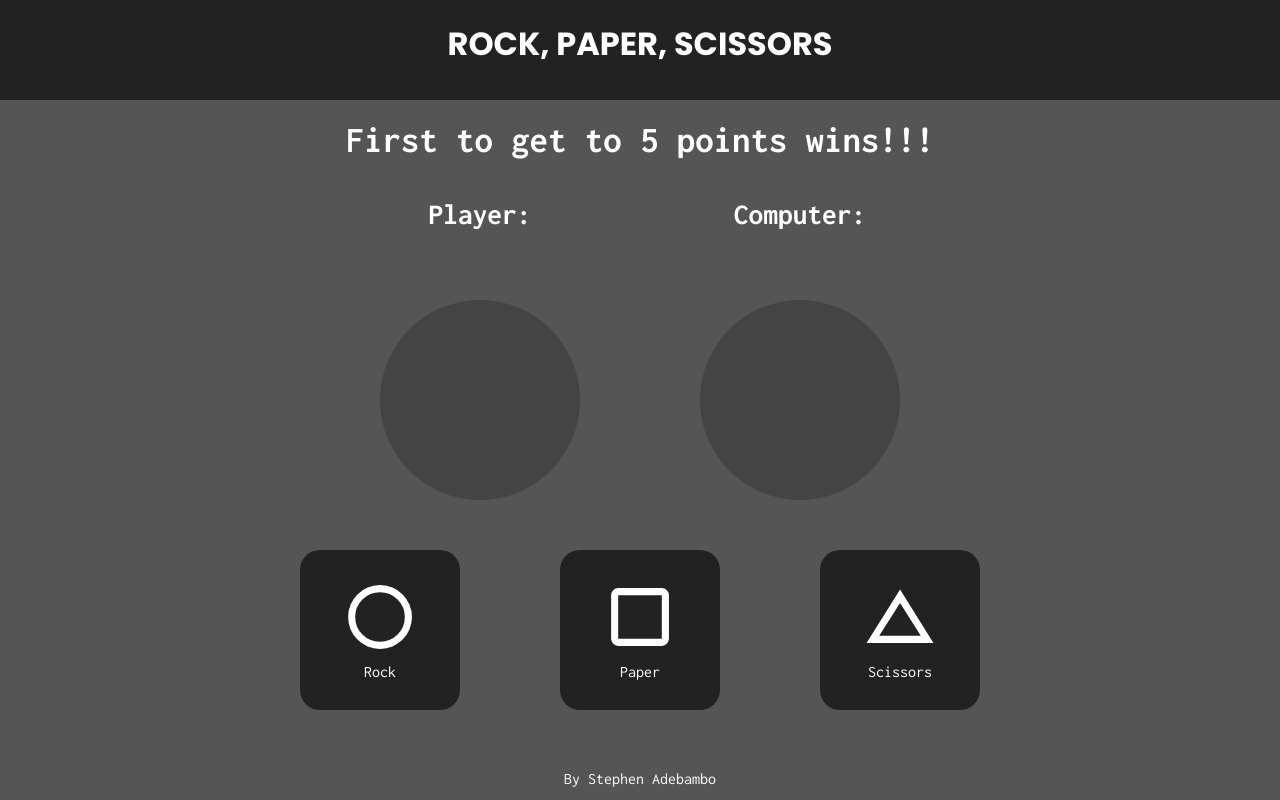
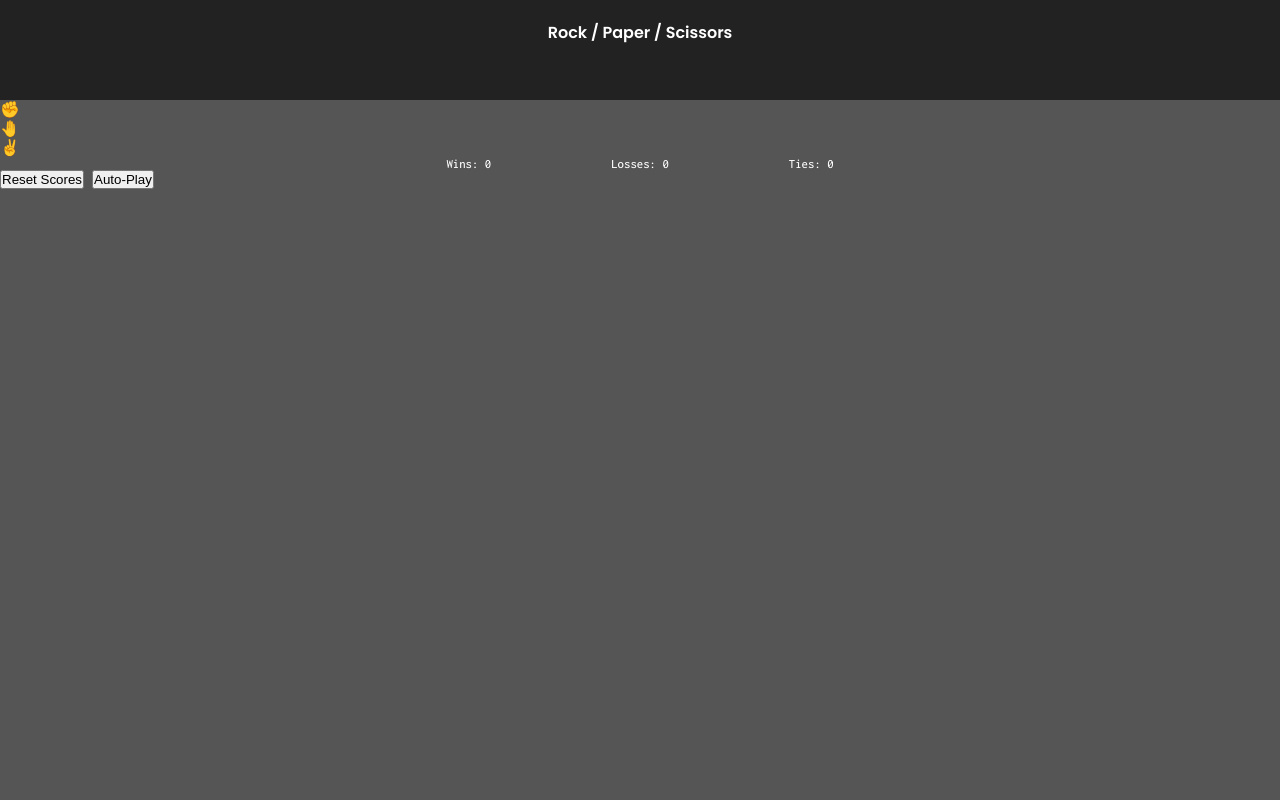
Before and after one commit to ode2stephen/rock-paper-scissors, a plain HTML site: page index.html in a window 1280 px wide. Drawn offline with Linux system fonts and the light colour scheme.

Commit message:
Create new UI structure

```diff
--- a/index.html
+++ b/index.html
@@ -1,42 +1,39 @@
-<!DOCTYPE html>
+<!doctype html>
 <html lang="en">
   <head>
-    <meta charset="UTF-8">
-    <meta http-equiv="X-UA-Compatible" content="IE=edge">
-    <meta name="viewport" content="width=device-width, initial-scale=1.0">
-    <link rel="stylesheet" href="styles.css">
-    <link rel="shortcut icon" href="./images/icon.svg" type="image/x-icon">
-    <title>Rock, Paper, Scissors</title>
-    <script src="./script.js" defer></script>
+    <title>Rock Paper Scissors</title>
+    <meta charset="UTF-8" />
+    <meta name="viewport" content="width=device-width, initial-scale=1" />
+    <link href="./styles.css" rel="stylesheet" />
+    <script src="script.js" defer></script>
   </head>
   <body>
-    <header><h1>ROCK, PAPER, SCISSORS</h1></header>
-    <section class="records">
-        <p class="game-winner">First to get to 5 points wins!!!</p>
-        <div class="scores">
-            <div class="player-score">
-                <p>Player: <span></span></p>
-                <div class="player-output"></div>
+    <header>Rock / Paper / Scissors</header>
+    <main>
+      <section class="choices">
+        <div class="rock">✊</div>
+        <div class="paper">🤚</div>
+        <div class="scissors">✌</div>
+      </section>
+      <section class="round-result">
+        <div class="move">
+          <div class="user-move"></div>
+          <p></p>
         </div>
-            <div class="comp-score">
-                <p>Computer: <span></span></p>
-                <div class="comp-output"></div>
-            </div>
+        <div class="move">
+          <div class="comp-move"></div>
+          <p></p>
         </div>
       </section>
-    <section class="game-area">
-        <div class="options">
-            <div class="rock"><img class="rock" src="./images/rock.svg" alt="rock">
-                <span class="rock">Rock</span>
-            </div>
-            <div class="paper"><img class="paper" src="./images/paper.svg" alt="paper">
-                <span class="paper">Paper</span>
-            </div>
-            <div class="scissors"><img class="scissors" src="./images/scissors.svg" alt="scissors">
-                <span class="scissors">Scissors</span>
-            </div>
-        </div>
+      <section class="scores">
+        <span class="wins"> Wins: <span>0</span> </span>
+        <span class="losses">Losses: <span>0</span> </span>
+        <span class="ties">Ties: <span>0</span> </span>
       </section>
-    <section class="footer"><a href="https://github.com/steveoncaffeine">By Stephen Adebambo</a></section>
+      <section class="game-options">
+        <button class="reset">Reset Scores</button>
+        <button class="auto-play">Auto-Play</button>
+      </section>
+    </main>
   </body>
 </html>
```
Lines whose indentation alone changed are shown as unchanged.
